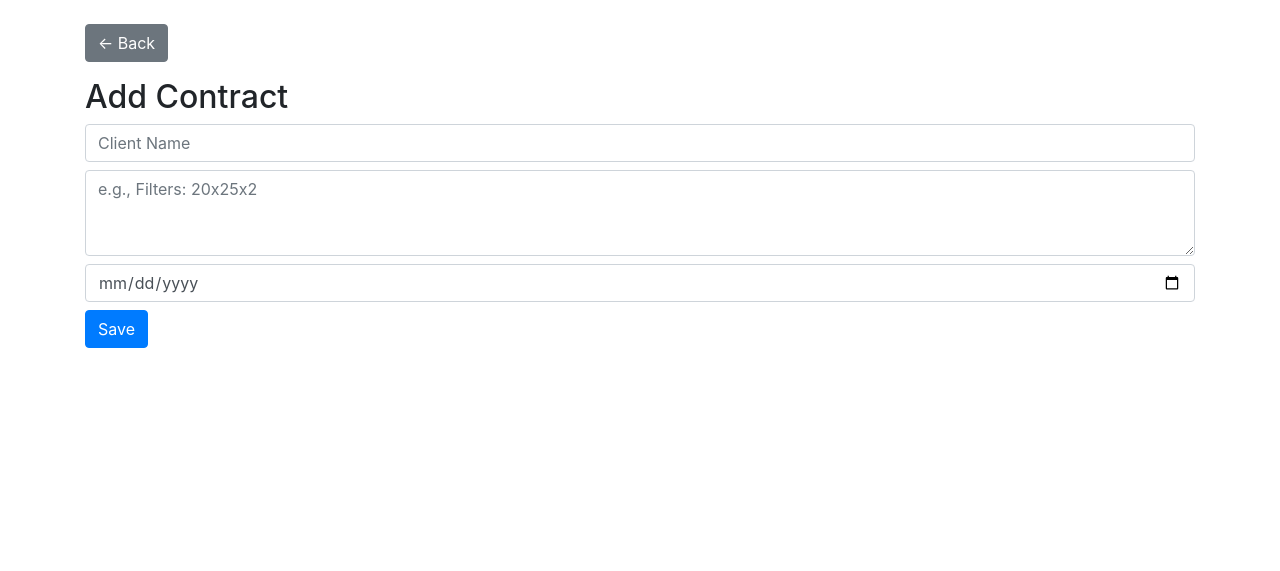
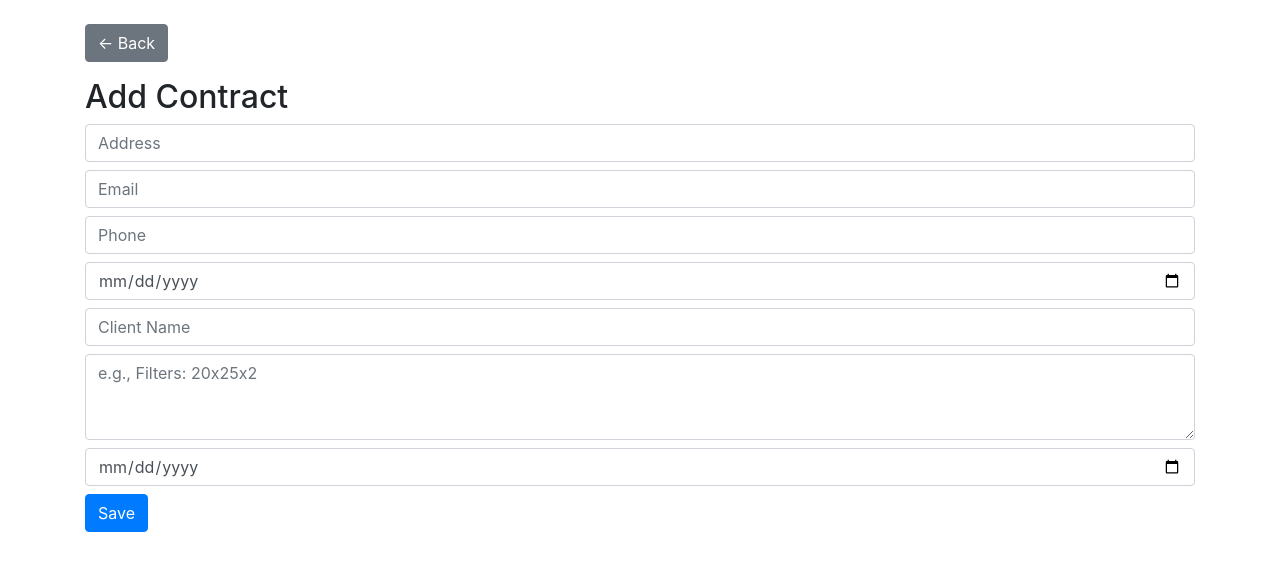
Before and after one commit to JGiordano87/gio-tech-maintenance-app, a Flask app: page /add in a window 1280 px wide. Shown: the top 571 px of the page. Run offline with Flask 3, Linux system fonts and the light colour scheme; some libraries are stand-ins or nearby versions.

Commit message:
Add missing fields to form.html

```diff
--- a/templates/form.html
+++ b/templates/form.html
@@ -11,6 +11,10 @@
     <h2>{{ 'Edit' if contract else 'Add' }} Contract</h2>
     <form method="post" action="{{ '/edit/' ~ c.id if c and c.id else '/add' }}" id="contractForm" autocomplete="off">
   {% set c = contract or {} %}
+  <input name="address" class="form-control mb-2" placeholder="Address" value="{{ c['address'] if c else '' }}">
+  <input name="email" class="form-control mb-2" placeholder="Email" value="{{ c['email'] if c else '' }}">
+  <input name="phone" class="form-control mb-2" placeholder="Phone" value="{{ c['phone'] if c else '' }}">
+  <input name="start_date" type="date" class="form-control mb-2" value="{{ c['start_date'] if c else '' }}">
   <input name="name" class="form-control mb-2" placeholder="Client Name" value="{{ c['name'] if c else '' }}">
   <!-- all your other fields here -->
   <textarea name="notes" class="form-control mb-2" rows="3" placeholder="e.g., Filters: 20x25x2">{{ c['notes'] if c else '' }}</textarea>
```
